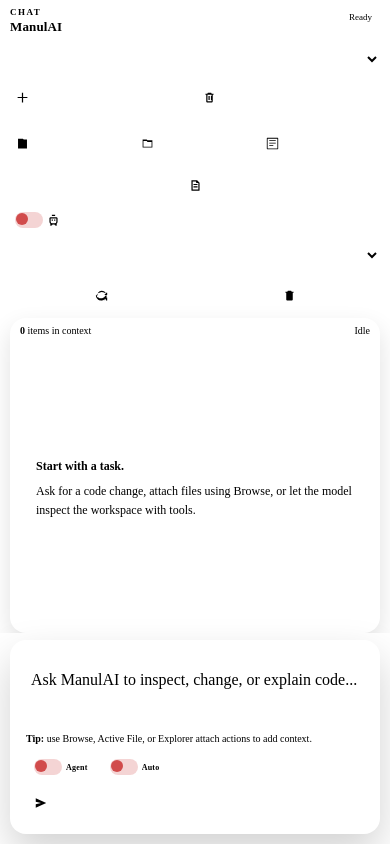
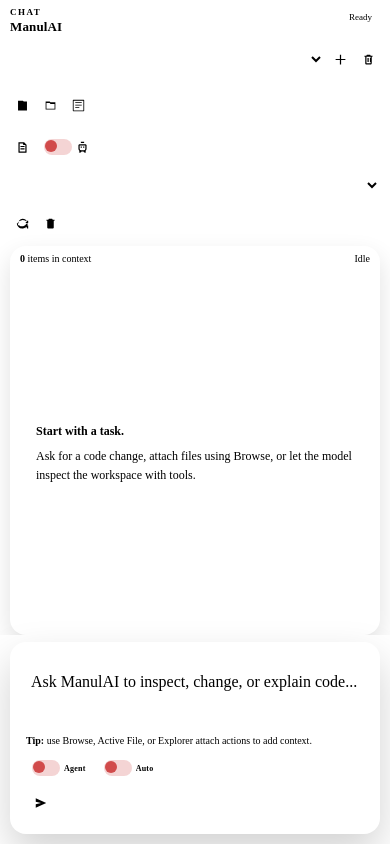
Before and after one commit to alexbeatnik/ManulAI, a website: page media/webview.html in a window 390 px wide. Drawn offline with Linux system fonts and the light colour scheme.

Commit message:
feat: Refactor layout styles for improved responsiveness and user interaction

```diff
--- a/media/webview.html
+++ b/media/webview.html
@@ -1308,11 +1308,11 @@
       }
 
       .chat-strip {
-        grid-template-columns: 1fr 1fr;
+        grid-template-columns: minmax(0, 1fr) auto auto;
       }
 
       .chat-select {
-        grid-column: 1 / -1;
+        grid-column: auto;
       }
 
       .compact-select {
@@ -1320,58 +1320,42 @@
       }
 
       .controls {
-        display: grid;
-        grid-template-columns: 1fr;
+        display: flex;
+        flex-direction: column;
         align-items: stretch;
+        gap: 4px;
       }
 
       .control-group {
-        display: grid;
-        grid-template-columns: repeat(3, minmax(0, 1fr));
-        align-items: stretch;
-        gap: 6px;
+        display: flex;
+        flex-wrap: wrap;
+        align-items: center;
+        gap: 4px;
       }
 
       .topbar-primary,
       .topbar-secondary,
       .context-actions,
-      .control-group,
-      .control-group .ghost-button,
-      .control-group .model-select {
+      .control-group {
         width: 100%;
       }
 
-      .context-actions .ghost-button,
-      .control-group .ghost-button {
-        justify-content: center;
-      }
-
       .context-actions {
-        display: grid;
-        grid-template-columns: repeat(3, minmax(0, 1fr));
-      }
-
-      .control-group.primary > :first-child,
-      .control-group.secondary > :first-child {
-        grid-column: 1 / -1;
+        display: flex;
+        flex-wrap: wrap;
+        gap: 4px;
       }
 
       .control-group.secondary {
-        grid-template-columns: repeat(2, minmax(0, 1fr));
-      }
-
-      .control-group.secondary .model-select {
-        grid-column: 1 / -1;
+        justify-content: flex-start;
       }
 
       .toggle-switch,
-      .toggle-switch.toolbar-toggle {
+      .toggle-switch.toolbar-toggle,
+      .toggle-switch.icon-toggle {
         min-width: 0;
         justify-content: flex-start;
-        padding: 5px 8px;
-        border: 1px solid var(--border-muted);
-        border-radius: 9px;
-        background: color-mix(in srgb, var(--panel-strong) 84%, transparent);
+        padding: 0 6px;
       }
 
       .toggle-label {
@@ -1380,12 +1364,25 @@
         text-overflow: ellipsis;
       }
 
+      .icon-button {
+        width: var(--control-height);
+        min-width: var(--control-height);
+      }
+
       .ghost-button,
       .model-select,
       .chat-select {
         min-height: 34px;
       }
 
+      .model-select,
+      .chat-select,
+      .compact-select {
+        flex: 1 1 100%;
+        width: 100%;
+        max-width: none;
+      }
+
       .composer-actions {
         flex-direction: column;
         align-items: stretch;
@@ -1399,6 +1396,32 @@
       .composer-toggles {
         width: 100%;
         justify-content: flex-start;
+      }
+    }
+
+    @media (max-width: 380px) {
+      .header {
+        padding: 7px 9px 6px;
+      }
+
+      .workspace {
+        padding: 6px 9px 0;
+      }
+
+      .composer {
+        padding: 7px 9px 9px;
+      }
+
+      .history-meta {
+        padding: 7px 9px;
+      }
+
+      .history {
+        padding: 9px;
+      }
+
+      .title {
+        font-size: 12px;
       }
     }
 
```
